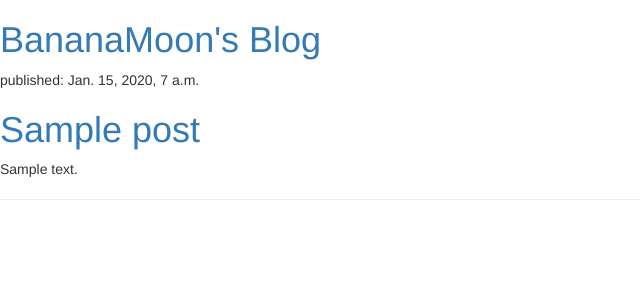
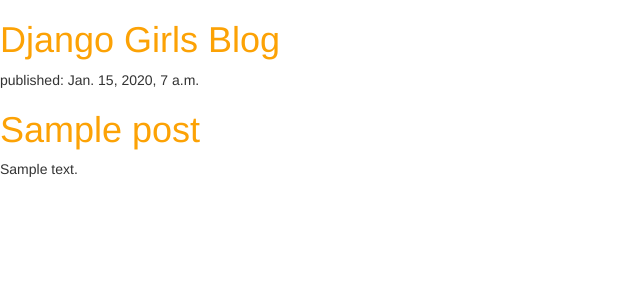
Before and after one commit to SoryGomez/my-first-blog, a Django app: template blog/templates/blog/post_list.html in a window 1280 px wide. Shown: the top 300 px of the page, without its empty margins (0-640 px from the left). Run offline with Django 3.2, Linux system fonts and the light colour scheme; the template is opened without the code that fills it: values that come from a table or form of the project are taken from there, others are empty; tables that the repository leaves empty hold one stand-in row (values such as "Sample post"); some libraries are stand-ins or nearby versions.

Commit message:
Cambie todo

```diff
--- a/blog/templates/blog/post_list.html
+++ b/blog/templates/blog/post_list.html
@@ -1,21 +1,22 @@
+{% load staticfiles %}
 <html>
     <head>
+        <title>Django Girls blog</title>
         <link rel="stylesheet" href="//maxcdn.bootstrapcdn.com/bootstrap/3.2.0/css/bootstrap.min.css">
         <link rel="stylesheet" href="//maxcdn.bootstrapcdn.com/bootstrap/3.2.0/css/bootstrap-theme.min.css">
-            <title>BannanaMoon's Blog</title>
+        <link rel="stylesheet" href="{% static 'css/blog.css' %}">
     </head>
     <body>
         <div>
-                <h1><a href="">BananaMoon's Blog</a></h1>
+            <h1><a href="/">Django Girls Blog</a></h1>
         </div>
-
 
         {% for post in posts %}
             <div>
                 <p>published: {{ post.published_date }}</p>
                 <h1><a href="">{{ post.title }}</a></h1>
                 <p>{{ post.text|linebreaksbr }}</p>
-                    <hr>
             </div>
-
         {% endfor %}
+    </body>
+</html>
```
Lines whose indentation alone changed are shown as unchanged.
